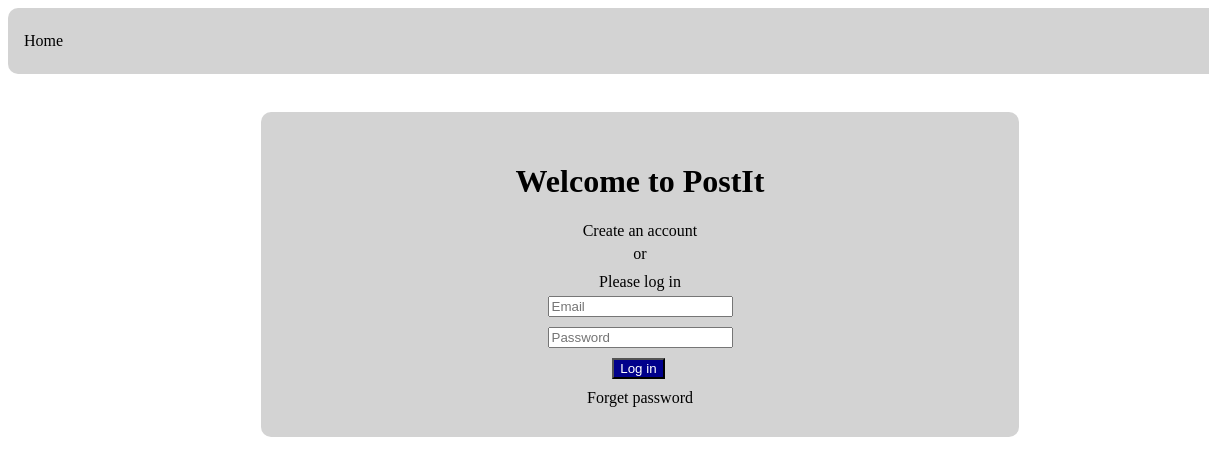
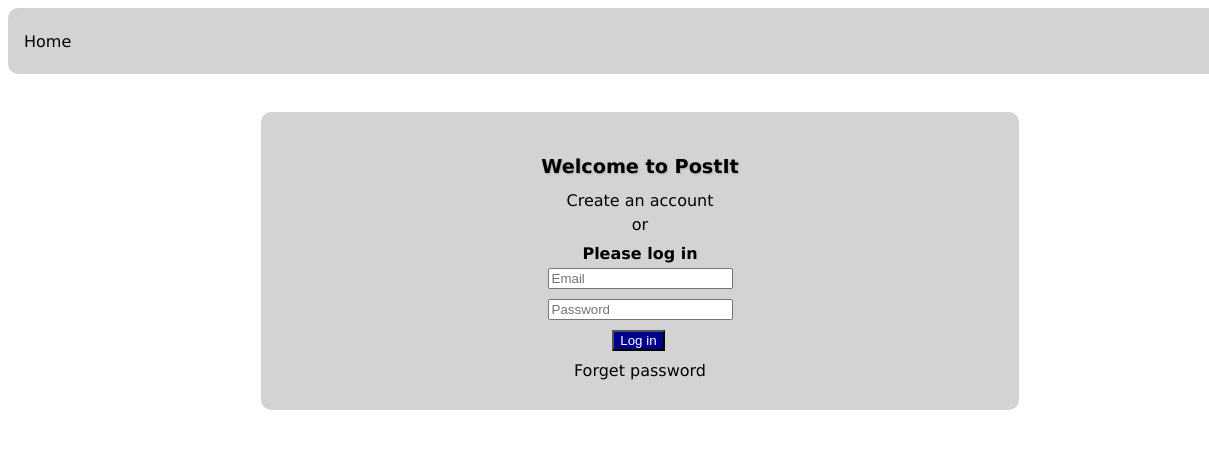
Before and after one commit to 54ndrq/WAD, a plain HTML site: page login.html in a window 1280 px wide. Shown: the full height of the page, 0-1209 px from the left. Drawn offline with Linux system fonts and the light colour scheme.

Commit message:
Implemented missing rules from requirements

```diff
--- a/login.html
+++ b/login.html
@@ -21,7 +21,7 @@
     </ul>
 </header>
 <div class="login-container">
-    <h1> Welcome to PostIt</h1>
+    <h1 id="welcome"> Welcome to PostIt</h1>
     <a href="index.html"> Create an account</a>
     <p>or</p>
     <p>Please log in</p>
--- a/res/css/style.css
+++ b/res/css/style.css
@@ -1,4 +1,5 @@
 body {
+    font-family: Verdana, sans-serif;
 }
 
 ul {
@@ -96,6 +97,9 @@ footer {
 .post-description {
   margin-bottom: 10px;
 }
+.post-description > p {
+  margin: 10px 0;
+}
 
 .like {
   display: flex;
@@ -135,3 +139,18 @@ footer {
 .login-container p {
     margin: 5px;
 }
+.login-container p + p {
+    font-weight: bold;
+}
+.login-container h1 ~ a {
+    color: #000002;
+}
+.login-container a:hover {
+    color: blue;
+}
+#welcome {
+    font-size: 1.2em;
+    font-weight: bold;
+    color: black;
+    text-shadow: 1px 1px 2px #aaa;
+}
```
